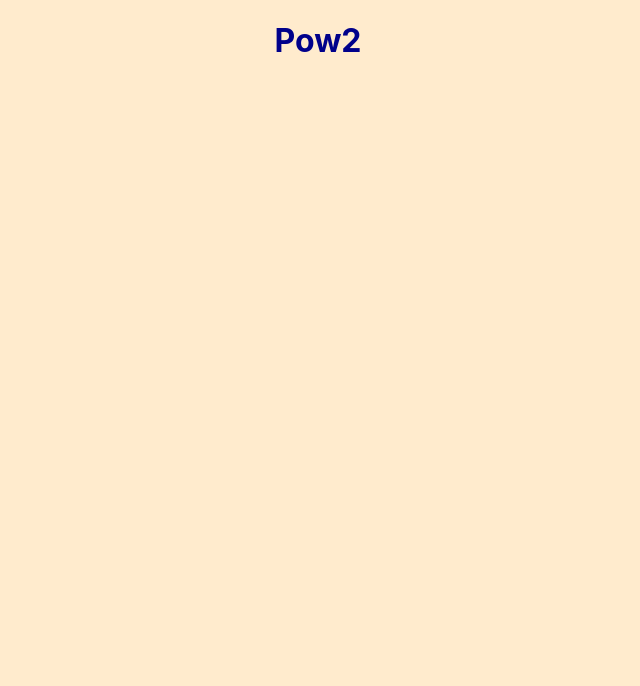
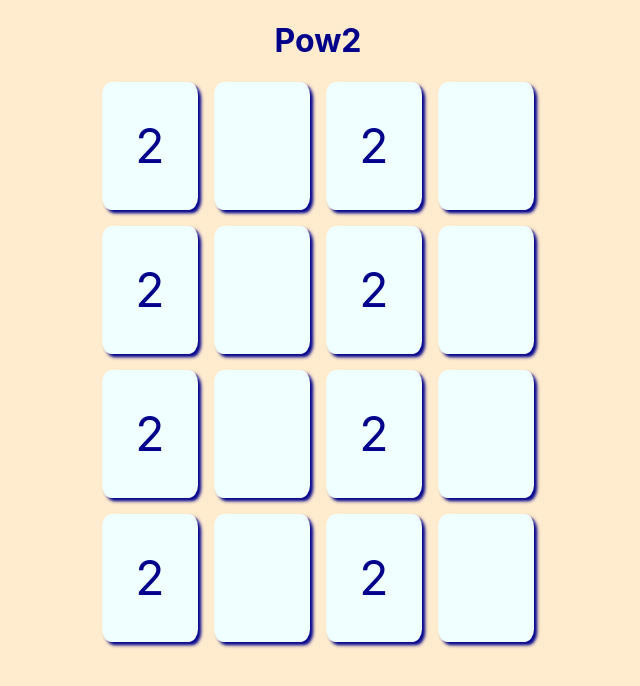
Before and after one commit to airtoxin/pow2, a React (Create React App) app: page / in a window 1280 px wide. Shown: the top 686 px of the page, without its empty margins (322-962 px from the left). Built offline with nearby package versions, Linux system fonts and the light colour scheme.

Commit message:
Add style

```diff
--- a/src/App.tsx
+++ b/src/App.tsx
@@ -1,5 +1,6 @@
 import React from "react";
 import { css } from "emotion";
+import {Board} from "./features/Board";
 
 const App: React.FC = () => {
   return (
@@ -13,6 +14,7 @@ const App: React.FC = () => {
       alignItems: "center",
     })}>
       <h1>Pow2</h1>
+      <Board/>
     </div>
   );
 };
--- /dev/null
+++ b/src/classNames/center.ts
@@ -0,0 +1,8 @@
+import { css } from "emotion";
+
+export const center = css({
+  display: "flex",
+  flexDirection: "column",
+  alignItems: "center",
+  justifyContent: "center"
+});
--- /dev/null
+++ b/src/components/Cell.tsx
@@ -0,0 +1,21 @@
+import React from "react";
+import { css } from "emotion";
+import { center } from "../classNames/center";
+
+export const Cell: React.FunctionComponent = props => (
+  <div
+    className={[
+      center,
+      css({
+        width: "6rem",
+        height: "8rem",
+        backgroundColor: "azure",
+        borderRadius: "10%",
+        boxShadow: "0.2rem 0.2rem 0.2rem",
+        fontSize: "3rem"
+      })
+    ].join(" ")}
+  >
+    {props.children}
+  </div>
+);
--- /dev/null
+++ b/src/features/Board/index.tsx
@@ -0,0 +1,34 @@
+import React from "react";
+import { css } from "emotion";
+import { Cell } from "../../components/Cell";
+
+export const Board: React.FunctionComponent = () => {
+  return (
+    <div
+      className={css({
+        display: "grid",
+        gridTemplateColumns: "1fr 1fr 1fr 1fr",
+        gridTemplateRows: "1fr 1fr 1fr 1fr",
+        gridTemplateAreas: `". . . ." ". . . ." ". . . ." ". . . ."`,
+        gridGap: "1em"
+      })}
+    >
+      <Cell>2</Cell>
+      <Cell></Cell>
+      <Cell>2</Cell>
+      <Cell></Cell>
+      <Cell>2</Cell>
+      <Cell></Cell>
+      <Cell>2</Cell>
+      <Cell></Cell>
+      <Cell>2</Cell>
+      <Cell></Cell>
+      <Cell>2</Cell>
+      <Cell></Cell>
+      <Cell>2</Cell>
+      <Cell></Cell>
+      <Cell>2</Cell>
+      <Cell></Cell>
+    </div>
+  );
+};
```
